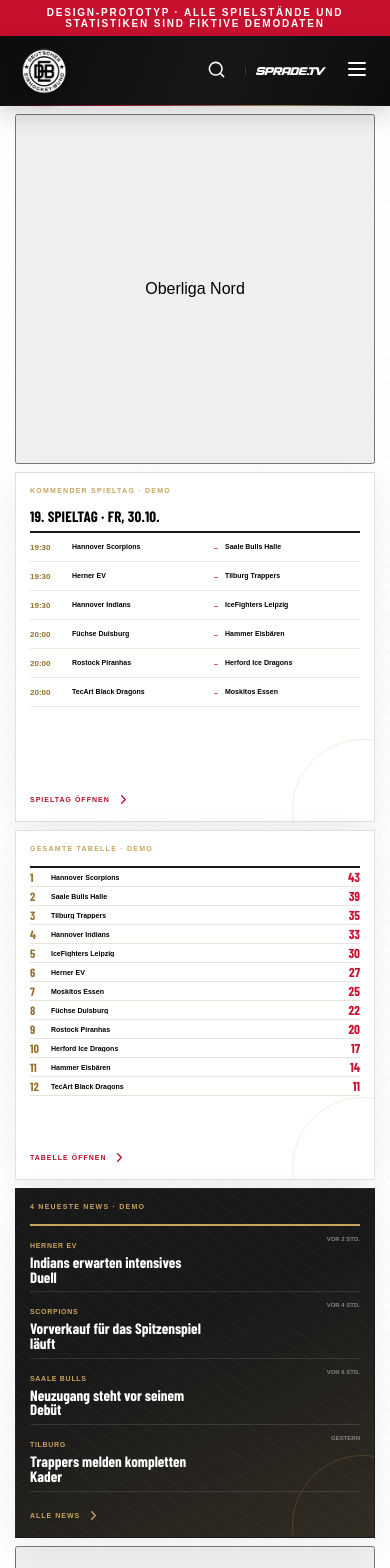
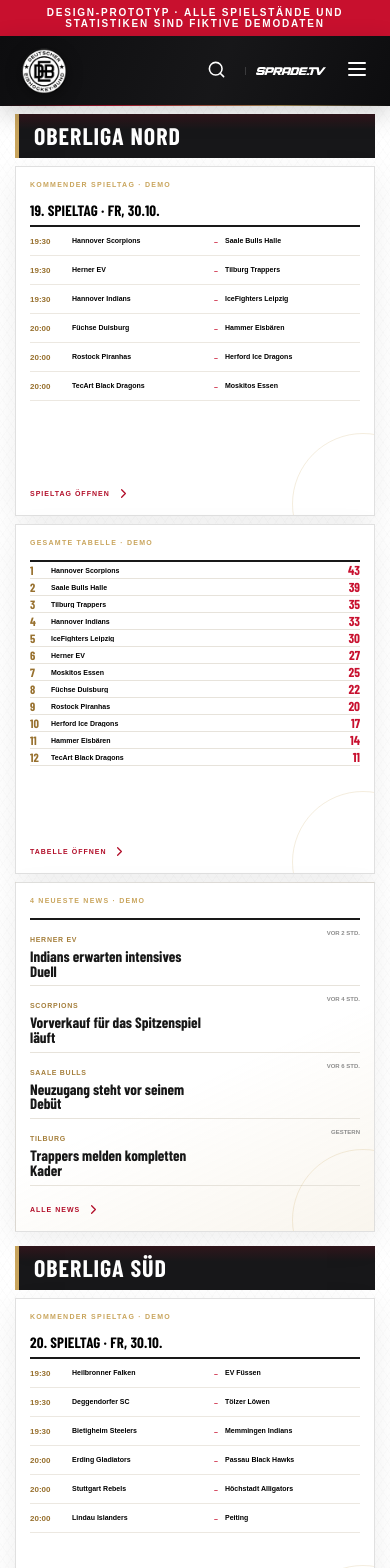
Before and after one commit to automaidai/eishockey-gamecenter, a Next.js app: page / in a window 390 px wide. Shown: the top 1568 px of the page. Built offline with nearby package versions, Linux system fonts and the light colour scheme; a web font is replaced by a local one.

Commit message:
Style vertical league labels and wider content cards

```diff
--- a/app/refinements.css
+++ b/app/refinements.css
@@ -990,3 +990,120 @@
     min-height: 0;
   }
 }
+
+/* League rows inspired by the compact three-column statistics reference. */
+.league-master-grid {
+  display: block;
+}
+
+.league-master-grid .league-hub {
+  display: grid;
+  height: 360px;
+  min-height: 0;
+  margin: 0 0 10px;
+  grid-template-columns: 58px repeat(3, minmax(0, 1fr));
+  gap: 10px;
+}
+
+.league-master-grid .mini-table > div {
+  min-height: 17px;
+}
+
+.league-name-rail {
+  display: flex;
+  width: 100%;
+  min-width: 0;
+  padding: 12px 0;
+  align-items: center;
+  justify-content: center;
+  color: #fff;
+  border: 0;
+  border-left: 4px solid var(--gold);
+  background:
+    linear-gradient(180deg, rgba(200, 16, 46, 0.15), transparent 35%),
+    #171719;
+}
+
+.league-name-rail span {
+  color: #fff;
+  font-family: var(--heading-font);
+  font-size: 25px;
+  font-weight: 800;
+  line-height: 0.9;
+  letter-spacing: 1px;
+  text-transform: uppercase;
+  writing-mode: vertical-rl;
+  transform: rotate(180deg);
+}
+
+.league-name-rail:hover {
+  color: var(--gold);
+  opacity: 1;
+}
+
+.league-master-grid .news-module {
+  color: #171717;
+  border-color: rgba(20, 20, 20, 0.13);
+  background:
+    linear-gradient(155deg, transparent 55%, rgba(201, 165, 93, 0.11)),
+    #fff;
+}
+
+.league-master-grid .compact-news {
+  border-top-color: #191919;
+}
+
+.league-master-grid .compact-news > div {
+  border-bottom-color: #e7e3db;
+}
+
+.league-master-grid .compact-news span {
+  color: #a57f3c;
+}
+
+.league-master-grid .compact-news small {
+  color: #8b8b8b;
+}
+
+.league-master-grid .news-module .module-link {
+  color: #b20e29;
+}
+
+@media (max-width: 1000px) {
+  .league-master-grid .league-hub {
+    height: auto;
+    min-height: 0;
+    grid-template-columns: repeat(3, minmax(0, 1fr));
+  }
+
+  .league-name-rail {
+    min-height: 44px;
+    padding: 8px 15px;
+    grid-column: 1 / -1;
+    justify-content: flex-start;
+    border-bottom: 0;
+    border-left-width: 4px;
+  }
+
+  .league-name-rail span {
+    font-size: 24px;
+    writing-mode: horizontal-tb;
+    transform: none;
+  }
+}
+
+@media (max-width: 760px) {
+  .league-master-grid .league-hub {
+    grid-template-columns: 1fr;
+    gap: 8px;
+    margin-bottom: 14px;
+  }
+
+  .league-name-rail {
+    grid-column: auto;
+  }
+
+  .league-master-grid .league-module {
+    height: 350px;
+  }
+}
```
